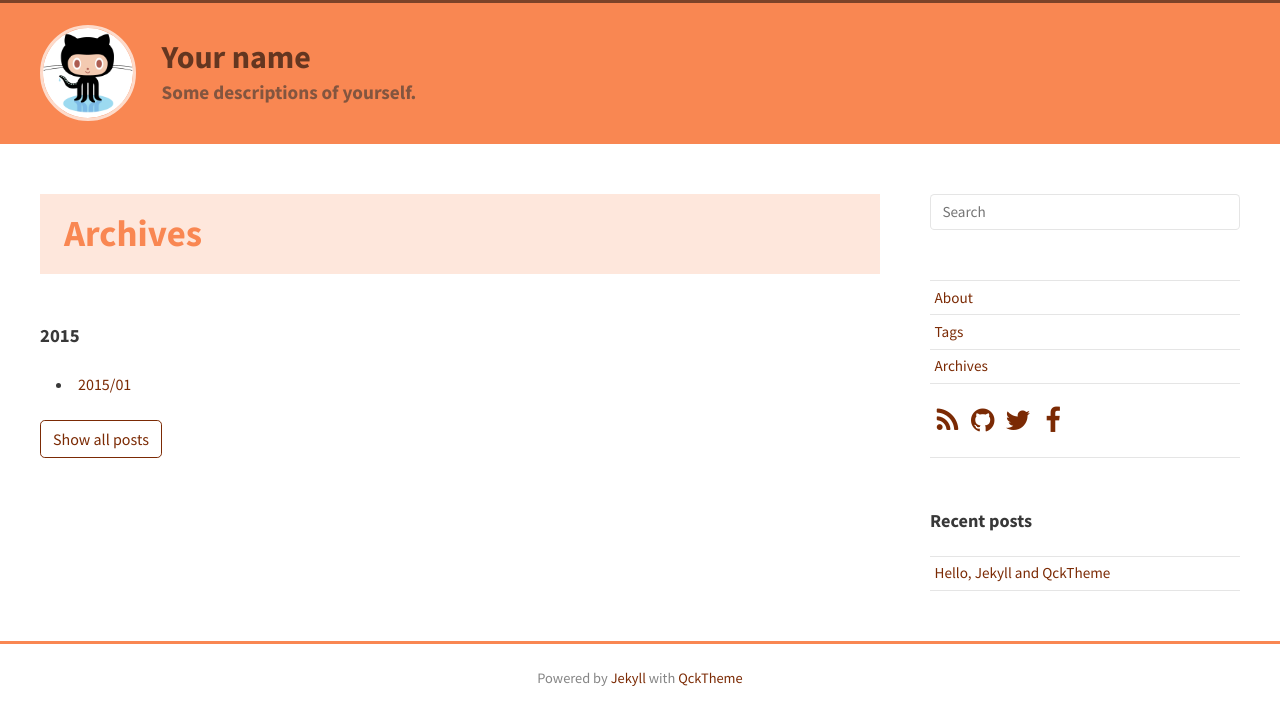
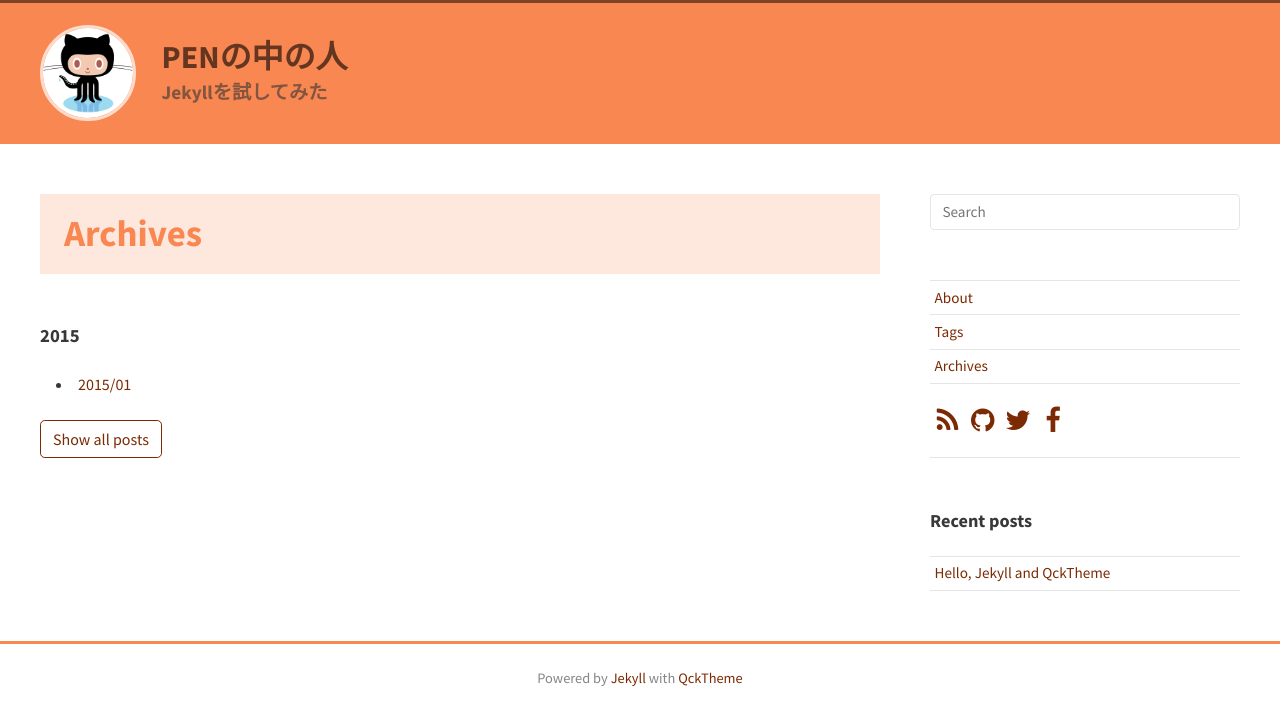
Before and after one commit to xDNCL/jekyll-test, a Jekyll site: the page built from _pages/archives.html, in a window 1280 px wide. Shown: the top 725 px of the page. Built offline with Jekyll 4.4.1, drawn with Linux system fonts in a browser that asks for light colours; nearby versions of some CDN libraries; Markdown is read by kramdown in place of the engine named in the settings.

Commit message:
[Fix] タイトルの設定

```diff
--- a/_config.yml
+++ b/_config.yml
@@ -5,8 +5,8 @@
 # baseurl: ""
 url: http://xdncl.github.io
 baseurl: /jekyll-test
-title: Your name
-description: Some descriptions of yourself.
+title: PENの中の人
+description: Jekyllを試してみた
 avatar: /assets/img/ogp.png
 language: ja
 
```
